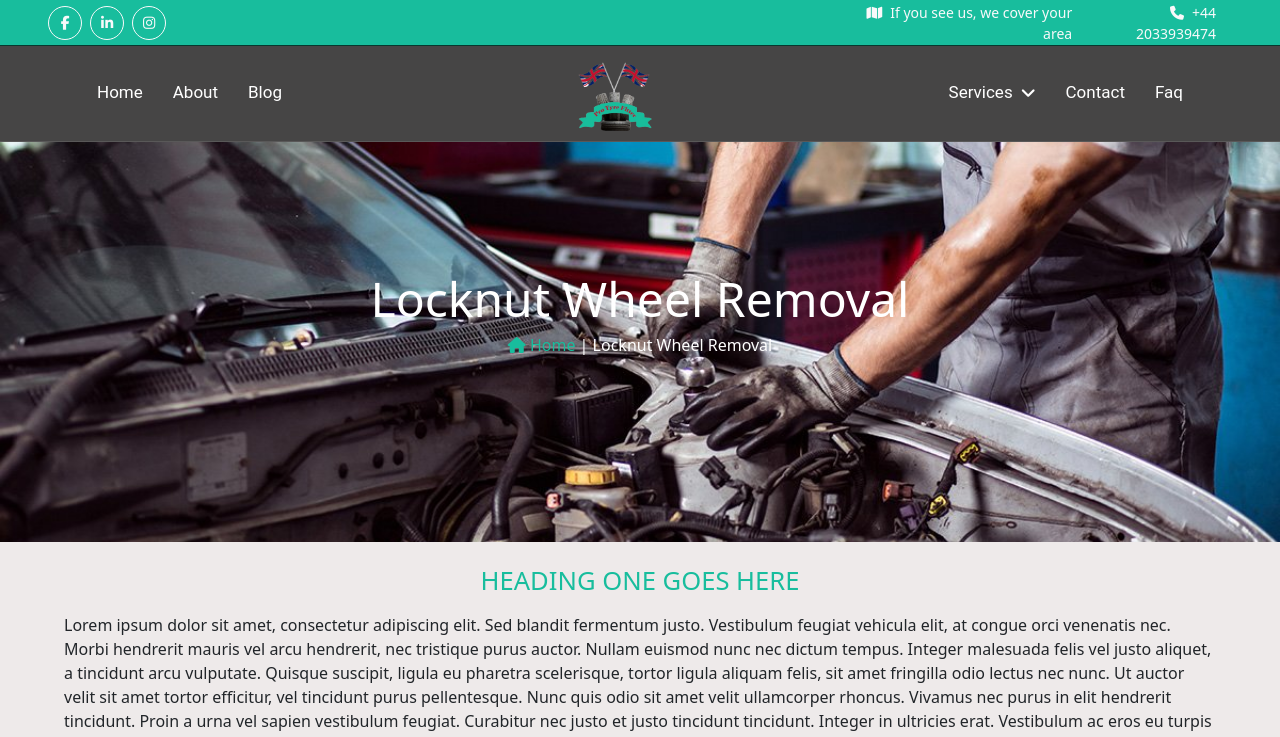
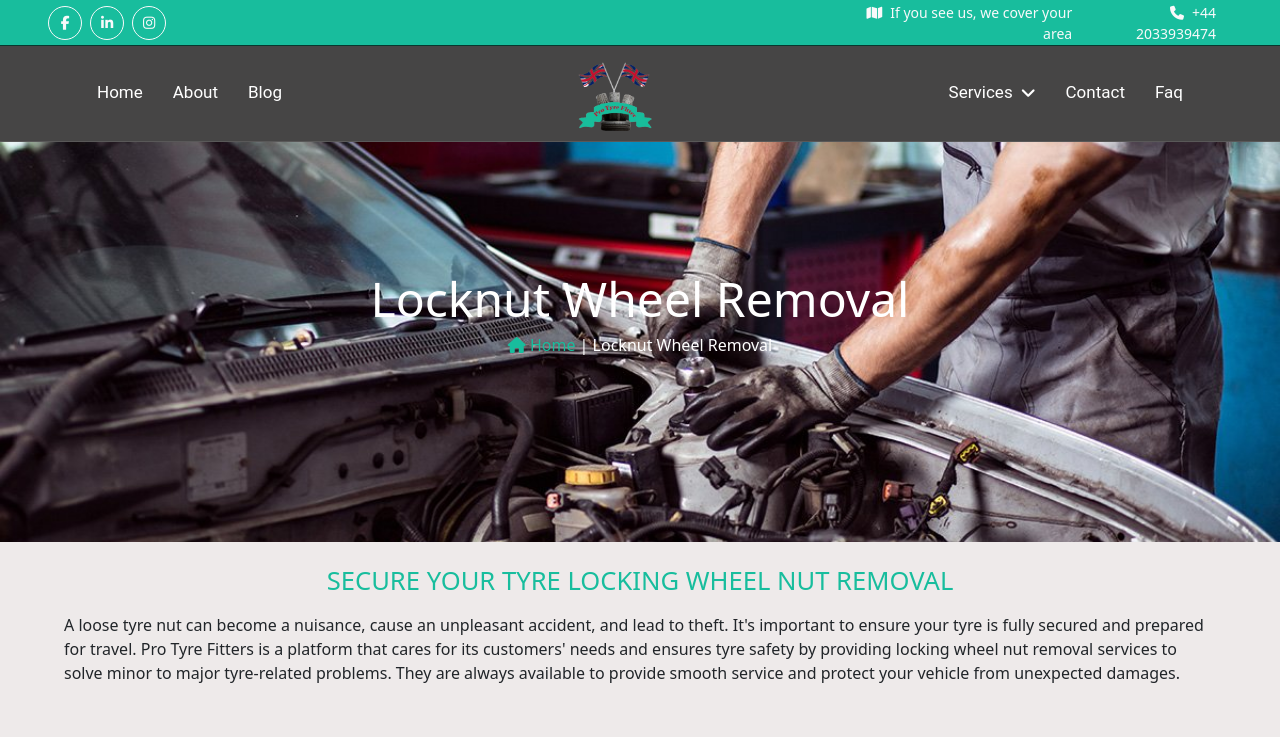
Before and after one commit to Mehwishmushtaq/MrTyreFitter, a React (Vite) app: page /services/locknut-wheel-removal in a window 1280 px wide. Shown: the top 737 px of the page. Built offline with nearby package versions, Linux system fonts and the light colour scheme.

Commit message:
Update LocknutWheel.jsx

```diff
--- a/src/LocknutWheel.jsx
+++ b/src/LocknutWheel.jsx
@@ -14,20 +14,35 @@ const LocknutWheel = () => {
         imgFive="/images/img-11.jpg"
         // Text
         pageTitle="Locknut Wheel Removal"
-        headingOne="heading one goes here"
-        headingTwo="heading two goes here"
-        headingThree="heading three goes here"
-        headingFour="heading four goes here"
-        headingFive="heading five goes here"
-        paraOne="Lorem ipsum dolor sit amet, consectetur adipiscing elit. Sed blandit fermentum justo. Vestibulum feugiat vehicula elit, at congue orci venenatis nec. Morbi hendrerit mauris vel arcu hendrerit, nec tristique purus auctor. Nullam euismod nunc nec dictum tempus. Integer malesuada felis vel justo aliquet, a tincidunt arcu vulputate. Quisque suscipit, ligula eu pharetra scelerisque, tortor ligula aliquam felis, sit amet fringilla odio lectus nec nunc. Ut auctor velit sit amet tortor efficitur, vel tincidunt purus pellentesque. Nunc quis odio sit amet velit ullamcorper rhoncus. Vivamus nec purus in elit hendrerit tincidunt. Proin a urna vel sapien vestibulum feugiat. Curabitur nec justo et justo tincidunt tincidunt. Integer in ultricies erat. Vestibulum ac eros eu turpis convallis bibendum ut non quam."
-        paraTwo="Lorem ipsum dolor sit amet consectetur, adipisicing elit. Ducimus eveniet, praesentium consectetur, temporibus assumenda eius maiores possimus explicabo quos officiis dolorum quod? Vitae harum delectus porro perspiciatis architecto ipsum sed.
-        Suscipit architecto rem voluptatibus quibusdam provident. Error excepturi sunt perspiciatis earum accusantium, cum blanditiis eius similique vero pariatur. Ea debitis explicabo accusamus molestiae ullam unde sunt provident saepe voluptatum animi?
-        Et nulla saepe quis esse ad ut, ea quod earum illum labore sint dolor velit reiciendis voluptatum, nihil quia corrupti, explicabo sit ex rem suscipit! Mollitia voluptatibus iste ab ex."
-        paraThree="Lorem ipsumi dolor sit amet, consectetur adipiscing elit. Sed blandit fermentum justo. Vestibulum feugiat vehicula elit, at congue orci venenatis nec. Morbi hendrerit mauris vel arcu hendrerit, nec tristique purus auctor. Nullam euismod nunc nec dictum tempus. Integer malesuada felis vel justo aliquet, a tincidunt arcu vulputate."
-        paraFour="Lorem ipsum dolor sit amet, consectetur adipiscing elit. Sed blandit fermentum justo. Vestibulum feugiat vehicula elit, at congue orci venenatis nec. Morbi hendrerit mauris vel arcu hendrerit, nec tristique purus auctor. Nullam euismod nunc nec dictum tempus. Integer malesuada felis vel justo aliquet, a tincidunt arcu vulputate."
-        paraFive="Lorem ipsum dolor sit amet consectetur, adipisicing elit. Ducimus eveniet, praesentium consectetur, temporibus assumenda eius maiores possimus explicabo quos officiis dolorum quod? Vitae harum delectus porro perspiciatis architecto ipsum sed.
-        Suscipit architecto rem voluptatibus quibusdam provident. Error excepturi sunt perspiciatis earum accusantium, cum blanditiis eius similique vero pariatur. Ea debitis explicabo accusamus molestiae ullam unde sunt provident saepe voluptatum animi?
-        Et nulla saepe quis esse ad ut, ea quod earum illum labore sint dolor velit reiciendis voluptatum, nihil quia corrupti, explicabo sit ex rem suscipit! Mollitia voluptatibus iste ab ex. Lorem ipsum dolor sit amet consectetur adipisicing elit. Quidem, mollitia."
+        headingOne="Secure your tyre Locking wheel nut removal"
+        headingTwo="Experience our trained locking wheel nut remover        "
+        headingThree="Excellent locking wheel nut removal tool "
+        headingFour="Rapid locking wheel nut removal service near me"
+        headingFive="Inexpensive locking wheel nut removal service  "
+        paraOne="A loose tyre nut can become a nuisance, cause an unpleasant accident, and lead to theft. It's important to ensure your tyre is fully secured and prepared for travel. Pro Tyre Fitters is a platform that cares for its customers' needs and ensures tyre safety by providing locking wheel nut removal services to solve minor to major tyre-related problems. They are always available to provide smooth service and protect your vehicle from unexpected damages."
+        paraTwo="Our locking wheel nut remover expert provides you the service that helps you to protect your tyres from theft; they tighten the nut, which prevents the tyre from being stolen. In the event of a tyre change or repair, the first step is to loosen the wheel nut to allow it to move forward. Non-professionals often remove them so severely that they damage the tyre and cause new stress for you. Our professionals serve with great care and efficiency that prevent tyres from damage.
+        "
+        paraThree="Our highly trained professionals provide the services; they know all the techniques and are knowledgeable about the tools. They arrive at your location with a locking wheel nut removal tool to provide you with a smooth and convenient service. They tighten the loose nut that secured the tyre and loosen it to remove the damaged tyre. Our professionals reach your desired location no matter where you need help, and they are always ready to solve the problem when you need it."
+        paraFour="Tyre problems can appear anywhere without any alarm; you only need a locking wheel nut removal near me to save your vehicle quickly. They are available 24/7 to serve you without time and place restrictions. They serve you at home to maintain comfort and save you from physical burden. They also serve you at your place of work so that your work schedule is not interrupted, and they even rescue you and resolve your tyre-related problem on the side of the road.
+        "
+        paraFive="We know that locking wheel nut removal service is vital to your tyres, but we also care about your finances and never burden you with expensive services. We provide you with the best service at the most affordable price at your directed location. We aim to reduce your travel stress and ensure your safety. We also care about the health and safety of your vehicle. Our professionals provide services that ensure your vehicle's safety and solve your tyre-related problems. They are ready to serve you round the clock, even in inclement weather."
+
+        scardparaOne="To protect your tyres from theft, we provide a locking wheel nut service that secures your tyres with strong nuts and ensures that they cannot be easily opened.
+
+        "
+        scardparaTwo="Our experts quickly respond to you and provide reliable locking wheel nut removal service; they serve you anywhere and anytime without the boundary of time and place.
+
+
+        "
+        scardparaThree="We trained our professionals to deal with emergency situations and reduce your stress by resolving the issue. They solve tyre-related problems with the best possible solution.
+
+        "
+        scardOne="Secure your vehicle's tyre"
+        scardTwo="Quickly respond to your call"
+        scardThree="Highly trained professionals"
+
+        ctaText="Contact our expert for locking wheel nut removal service, whether at your home, office, or side of the road. They are highly trained, perform all procedures carefully, and meet your expectations. Call us today to secure your tyres and reduce the stress of tyre theft.
+        "
      />
     </>
   )
```
